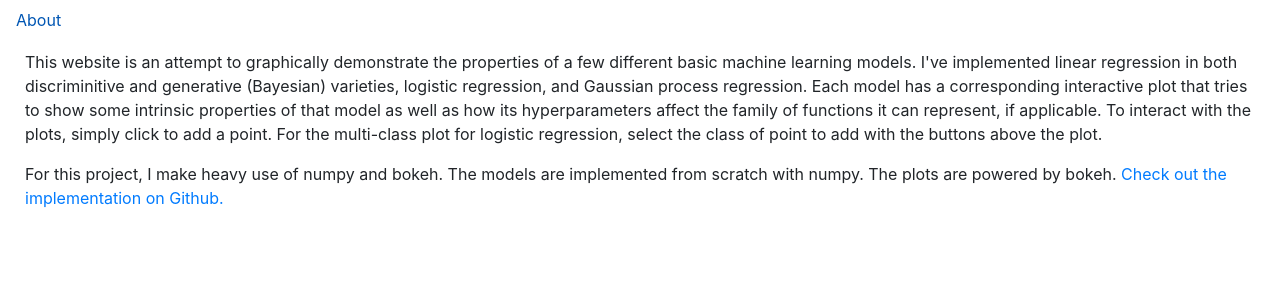
After one commit to adamtobey/ml-models, a Python web app: template templates/about.html in a window 1280 px wide. The commit adds this page. Shown: the top 300 px of the page. Run offline with Jinja, Linux system fonts and the light colour scheme; the template is opened without the code that fills it, so the values that code supplies are empty; some libraries are stand-ins or nearby versions.

Commit message:
About page

```diff
--- /dev/null
+++ b/templates/about.html
@@ -0,0 +1,17 @@
+{% extends "base.html" %}
+
+{% block head %}
+  <title>About</title>
+{% endblock %}
+
+{% block content %}
+
+<p>
+  This website is an attempt to graphically demonstrate the properties of a few different basic machine learning models. I've implemented linear regression in both discriminitive and generative (Bayesian) varieties, logistic regression, and Gaussian process regression. Each model has a corresponding interactive plot that tries to show some intrinsic properties of that model as well as how its hyperparameters affect the family of functions it can represent, if applicable. To interact with the plots, simply click to add a point. For the multi-class plot for logistic regression, select the class of point to add with the buttons above the plot.
+</p>
+
+<p>
+  For this project, I make heavy use of numpy and bokeh. The models are implemented from scratch with numpy. The plots are powered by bokeh. <a href="https://github.com/adamtobey/ml-models">Check out the implementation on Github.</a>
+</p>
+
+{% endblock %}
--- /dev/null
+++ b/templates/base.html
@@ -0,0 +1,35 @@
+<!doctype html>
+
+<html lang="en">
+<head>
+  <link rel="stylesheet" href="https://maxcdn.bootstrapcdn.com/bootstrap/4.0.0-beta.2/css/bootstrap.min.css" integrity="sha384-PsH8R72JQ3SOdhVi3uxftmaW6Vc51MKb0q5P2rRUpPvrszuE4W1povHYgTpBfshb" crossorigin="anonymous">
+  <style>
+    .main-container {
+      padding: 10px 25px;
+    }
+    .main-container .bk-root {
+      font-size: 12pt;
+    }
+  </style>
+  <meta charset="utf-8">
+  {% block head %}
+  {% endblock %}
+</head>
+
+<body>
+  <ul class="nav">
+    <li class="nav-item" href="/">
+      <a class="nav-link" href="/">About</a>
+    </li>
+    {% for route, (name, _) in routes.items() %}
+      <li class="nav-item">
+        <a class="nav-link" href="{{ route }}">{{ name|escape }}</a>
+      </li>
+    {% endfor %}
+  </ul>
+  <div class="main-container">
+    {% block content %}
+    {% endblock %}
+  </div>
+</body>
+</html>
```
Also changed, not shown: main.py (+7 -0 lines), templates/plot.html (+6 -20 lines).
